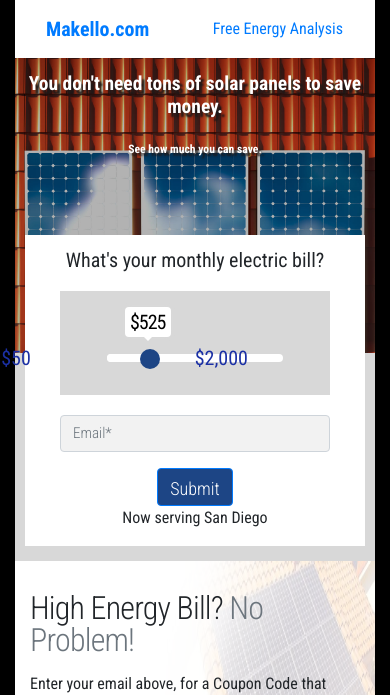
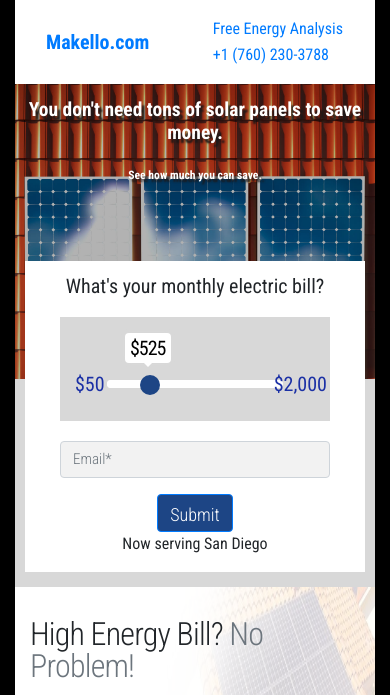
Before and after one commit to Wipomo/Marketing_Ad_Refactor, a React app: page / in a window 390 px wide. Shown: the top 695 px of the page. Built offline with nearby package versions, Linux system fonts and the light colour scheme.

Commit message:
adding phone number to live with few changes to slider styling

```diff
--- a/src/components/FirstPart.js
+++ b/src/components/FirstPart.js
@@ -98,7 +98,8 @@ class FirstPart extends React.Component {
                     </span>
                   </div>
                   <span className="navbar-text">
-                  	<Button className="p-0" color="link" onClick={this.toggleModal}>Free Energy Analysis</Button>
+                  	<Button className="p-0" color="link" onClick={this.toggleModal}>Free Energy Analysis</Button><br></br>
+                    <Button className="p-0" color="link">+1 (760) 230-3788</Button>
       			        <Modal
       			        	isOpen={this.state.modal}
       			        	modalTransition={{ timeout: 700 }}
--- a/src/css/styles.css
+++ b/src/css/styles.css
@@ -205,11 +205,11 @@ body {
 }
 
 .rc-slider-mark span:nth-child(1) {
-  margin-left: -52% !important;
+  margin-left: -10% !important;
 }
 
 .rc-slider-mark span:nth-child(2) {
-  margin-left: -35% !important;
+  margin-left: 10% !important;
 }
 
 .rc-slider-handle {
```
Also changed, not shown: package.json (+16 -16 lines), build/asset-manifest.json, build/index.html, build/service-worker.js, 19 other files.
